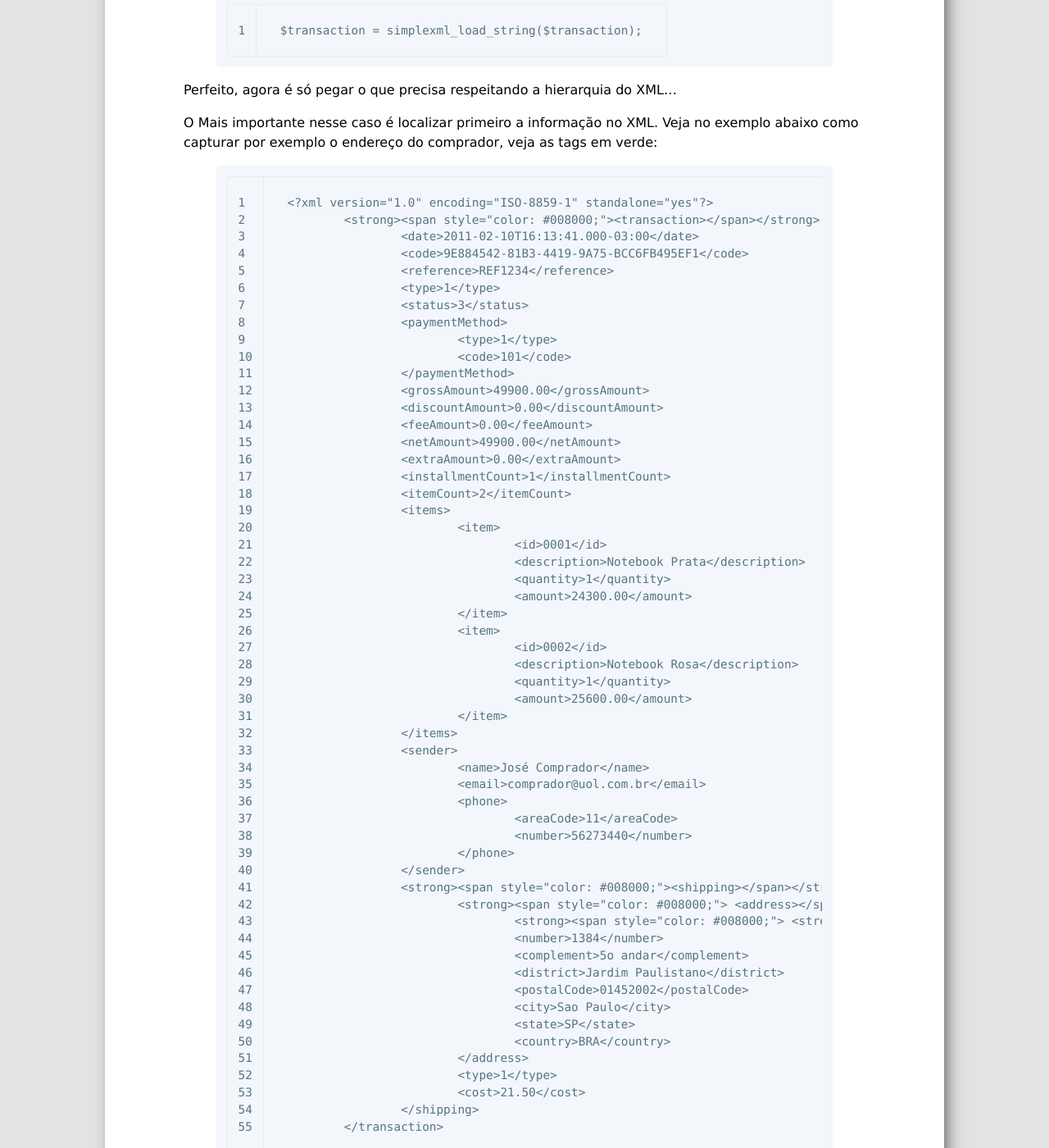
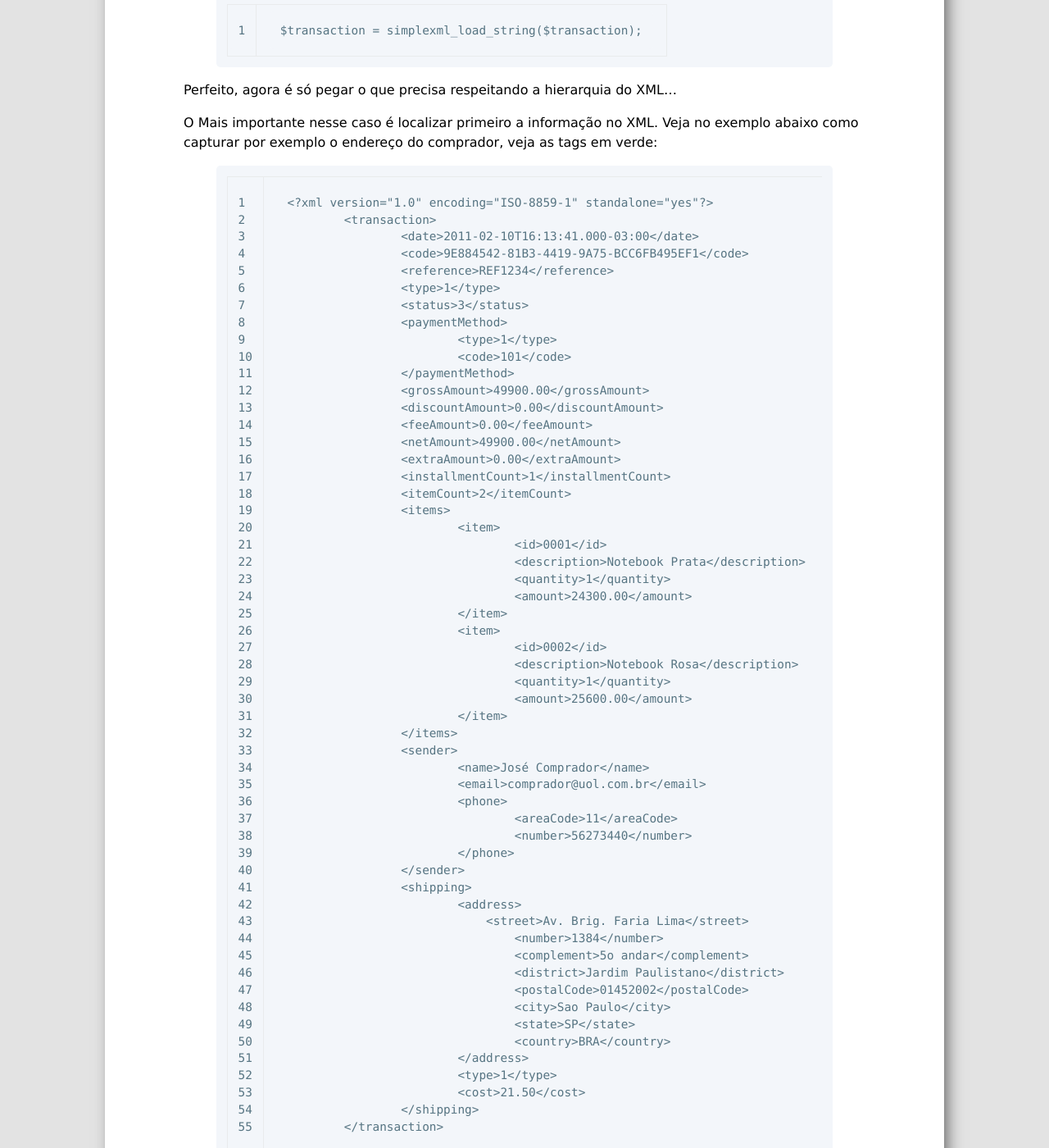
Before and after one commit to sounoob/sounoob.github.io, a Jekyll site: the page built from _posts/2011-09-06-recebendo-notificacoes-do-pagseguro-usando-php-sem-utilizar-a-biblioteca-oficial.md, in a window 1280 px wide and 1400 px high, scrolled down 3728 px. Shown: the whole window at 82% size. Built offline with Jekyll 4.4.1, drawn with Linux system fonts in a browser that asks for light colours; comment, search, counter and statistics services are not loaded; some of the changed text lies outside the part shown.

Commit message:
post bugfix

```diff
--- a/_posts/2011-09-06-recebendo-notificacoes-do-pagseguro-usando-php-sem-utilizar-a-biblioteca-oficial.md
+++ b/_posts/2011-09-06-recebendo-notificacoes-do-pagseguro-usando-php-sem-utilizar-a-biblioteca-oficial.md
@@ -145,7 +145,7 @@ Perfeito, agora é só pegar o que precisa respeitando a hierarquia do XML…
 O Mais importante nesse caso é localizar primeiro a informação no XML. Veja no exemplo abaixo como capturar por exemplo o endereço do comprador, veja as tags em verde:
 
 {% highlight xml linenos %}<?xml version="1.0" encoding="ISO-8859-1" standalone="yes"?>
-	<strong><span style="color: #008000;"><transaction></span></strong>
+	<transaction>
 		<date>2011-02-10T16:13:41.000-03:00</date>
 		<code>9E884542-81B3-4419-9A75-BCC6FB495EF1</code>
 		<reference>REF1234</reference>
@@ -184,9 +184,9 @@ O Mais importante nesse caso é localizar primeiro a informação no XML. Veja n
 				<number>56273440</number>
 			</phone>
 		</sender>
-		<strong><span style="color: #008000;"><shipping></span></strong>
-			<strong><span style="color: #008000;"> <address></span></strong>
-                                <strong><span style="color: #008000;"> <street>Av. Brig. Faria Lima</street></span></strong>
+		<shipping>
+			<address>
+			    <street>Av. Brig. Faria Lima</street>
 				<number>1384</number>
 				<complement>5o andar</complement>
 				<district>Jardim Paulistano</district>
@@ -207,7 +207,7 @@ Como ficaria no objeto.
 Se fossemos buscar por exemplo o e-mail do comprador:
 
 {% highlight xml linenos %}<?xml version="1.0" encoding="ISO-8859-1" standalone="yes"?>
-	<strong><span style="color: #008000;"><transaction></span></strong>
+	<transaction>
 		<date>2011-02-10T16:13:41.000-03:00</date>
 		<code>9E884542-81B3-4419-9A75-BCC6FB495EF1</code>
 		<reference>REF1234</reference>
@@ -238,9 +238,9 @@ Se fossemos buscar por exemplo o e-mail do comprador:
 				<amount>25600.00</amount>
 			</item>
 		</items>
-		<span style="color: #008000;"><strong><sender></strong></span>
+		<sender>
 			<name>José Comprador</name>
-			<strong><span style="color: #008000;"><email>comprador@uol.com.br</email></span></strong>
+			<email>comprador@uol.com.br</email>
 			<phone>
 				<areaCode>11</areaCode>
 				<number>56273440</number>
```
